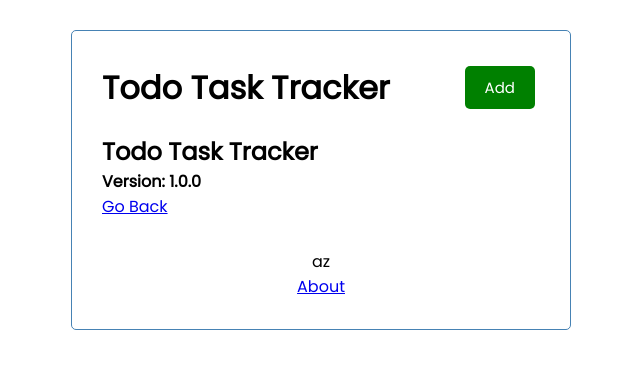
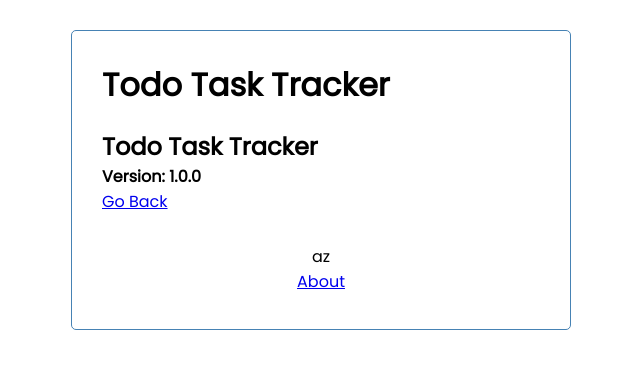
Before and after one commit to az1dii/angtodotrackerFE, an Angular app: page /about in a window 1280 px wide. Shown: the top 368 px of the page, without its empty margins (319-959 px from the left). Built offline with nearby package versions, Linux system fonts and the light colour scheme.

Commit message:
about page update

```diff
--- a/src/app/components/header/header.component.html
+++ b/src/app/components/header/header.component.html
@@ -1,6 +1,6 @@
 <header>
     <h1>{{ title }}</h1>
-    <app-button
+    <app-button *ngIf="hasRoute('/')"
         color="{{showAddTask ? 'red' : 'green'}}"
         text="{{showAddTask ? 'Close' : 'Add'}}"
         (btnClick)="toggleAddTask()"
--- a/src/app/components/header/header.component.ts
+++ b/src/app/components/header/header.component.ts
@@ -1,6 +1,7 @@
 import { Component, OnInit } from '@angular/core';
 import { UiService } from '../../services/ui.service';
 import { Subscription } from 'rxjs';
+import { Router } from '@angular/router';
 
 @Component({
   selector: 'app-header',
@@ -13,7 +14,7 @@
   subscription!: Subscription;
 
 
-  constructor(private uiService:UiService) {
+  constructor(private uiService:UiService, private router: Router) {
     this.subscription = this.uiService.onToggle()
     .subscribe((value => this.showAddTask = value));
   }
@@ -24,4 +25,8 @@
   toggleAddTask() {
     this.uiService.toggleAddTsk();
   }
+
+  hasRoute(route: string) {
+    return this.router.url === route;
+  }
 }
```
